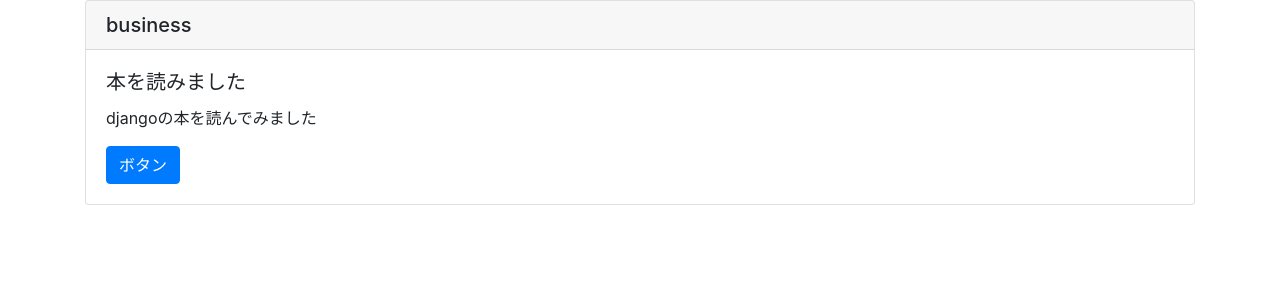
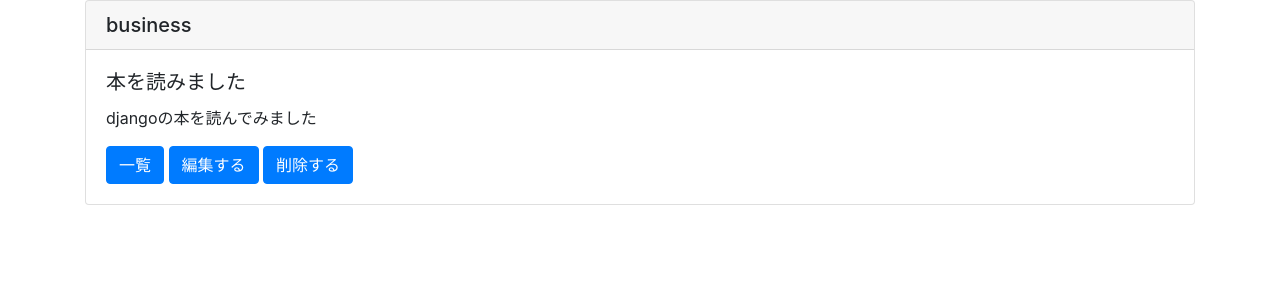
Before and after one commit to rfujino731/mysite, a Django app: page /blogpost/detail/1 in a window 1280 px wide. Shown: the top 300 px of the page. Run offline with Django 3.2, Linux system fonts and the light colour scheme; data comes from the database, SQL or seed files in the repository; some libraries are stand-ins or nearby versions.

Commit message:
add link_to_templates/blogpost/detail,list,update

```diff
--- a/blogpost/templates/blogpost/delete.html
+++ b/blogpost/templates/blogpost/delete.html
@@ -1,4 +1,4 @@
-{% extend 'base.html' %}
+{% extends 'blogpost/base.html' %}
 
 {% block content %}
 <form action='' mothod="post">{% csrf_token %}
--- a/blogpost/templates/blogpost/detail.html
+++ b/blogpost/templates/blogpost/detail.html
@@ -10,7 +10,9 @@
             <div class='card-body'>
                 <h5 class='card-title'>{{ object.title }}</h5>
                 <p class='card-text'>{{ object.content }}</p>
-                <a href="#" class="btn btn-primary">ボタン</a>
+                <a href="{% url 'list' %}" class="btn btn-primary">一覧</a>
+                <a href="{% url 'update' object.pk %}" class="btn btn-primary">編集する</a>
+                <a href="{% url 'delete' object.pk %}" class="btn btn-primary">削除する</a>
             </div>
         </div>
     </div>
--- a/blogpost/templates/blogpost/list.html
+++ b/blogpost/templates/blogpost/list.html
@@ -12,7 +12,7 @@
             <div class="card-body">
                 <h5 class="card-title">{{ item.title }}</h5>
                 <h6 class=""card-title>{{ item.postdate }}</h6>
-                <a href="#" class="btn btn-primary">ボタン</a>
+                <a href="{% url 'detail' item.pk %}" class="btn btn-primary">詳細</a>
             </div>
         </div>
         {% endfor %}
--- a/blogpost/templates/blogpost/update.html
+++ b/blogpost/templates/blogpost/update.html
@@ -1,4 +1,4 @@
-{% extend 'base.html' %}
+{% extends 'blogpost/base.html' %}
 
 {% block content %}
 <form action='' mothod="post">{% csrf_token %}
--- a/blogpost/views.py
+++ b/blogpost/views.py
@@ -20,12 +20,12 @@ class BlogCreate(CreateView):
     success_url = reverse_lazy('list')
 
 class BlogDelete(DeleteView):
-    template_name = 'delete.html'
+    template_name = 'blogpost/delete.html'
     model = BlogModel
     success_url = reverse_lazy('list')
 
 class BlogUpdate(UpdateView):
-    template_name = 'update.html'
+    template_name = 'blogpost/update.html'
     model = BlogModel
     fields = ('title', 'content', 'category')
     success_url = reverse_lazy('list')
```
